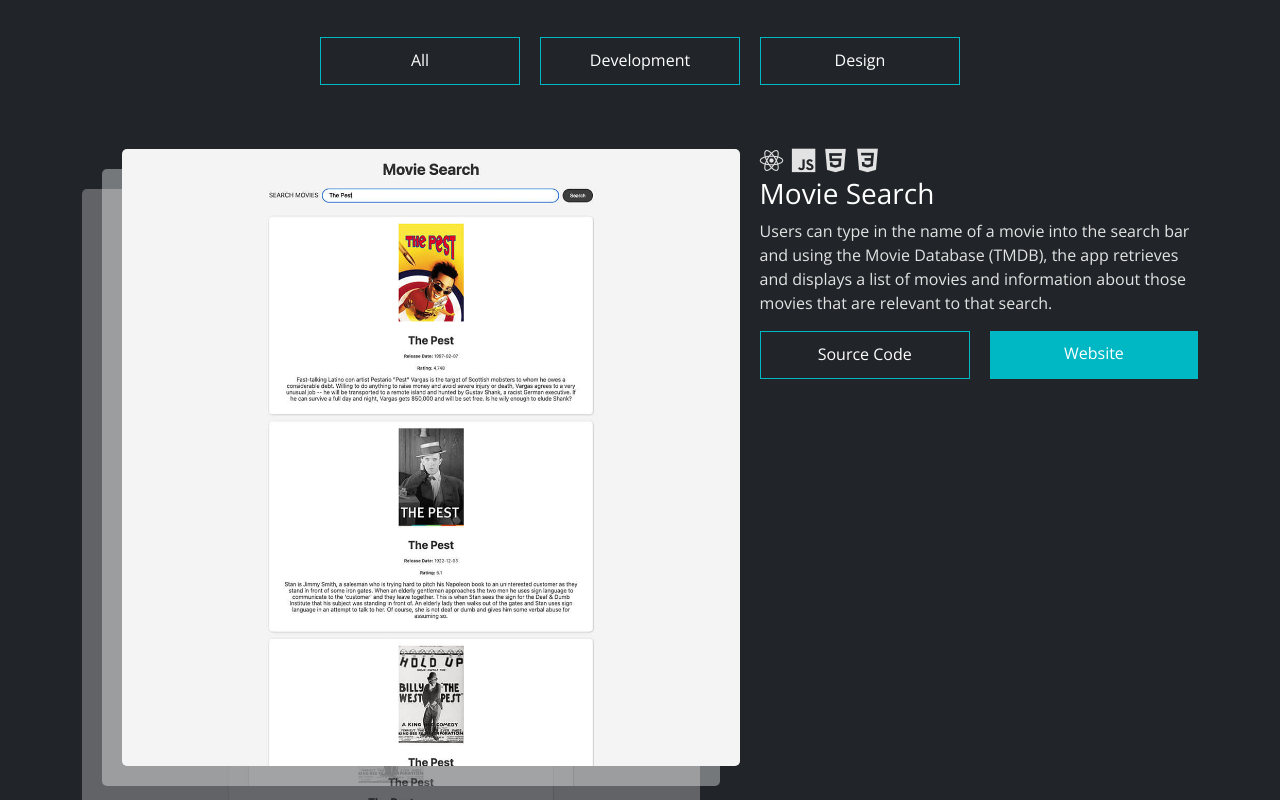
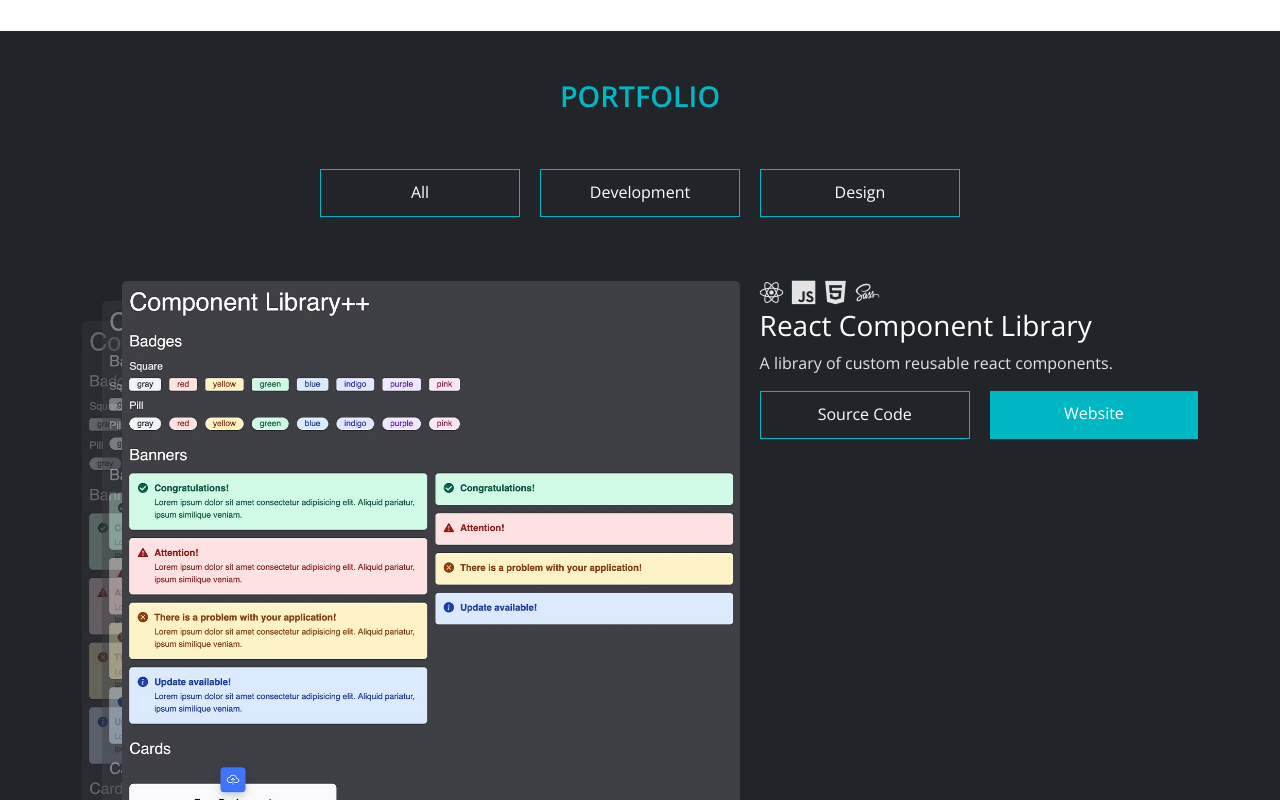
Before and after one commit to Bugs23/react-portfolio-website, a React (Vite) app: page / in a window 1280 px wide. Shown: the part 1200-2000 px from the top of the page. Built offline with nearby package versions, Linux system fonts and the light colour scheme; the HTML template or start-up script is replaced by a standard one.

Commit message:
Added project to portfolio section

```diff
--- a/src/App.css
+++ b/src/App.css
@@ -498,100 +498,6 @@ SKILLS
 
 
 /*********************************
-PORTFOLIO
-*********************************/
-
-/*-------- CARD LAYOUT --------*/
-.portfolio {
-    background: var(--primary-dark-gray);
-    color: var(--primary-light-gray);
-}
-
-.portfolio-project-container {
-    display: flex;
-    flex-direction: column;
-}
-
-.portfolio-card {
-    display: flex;
-    justify-content: space-between;
-    gap: 20px;
-}
-
-.portfolio-card-item-1 {
-    flex: 60%;
-}
-
-.portfolio-card-item-2 {
-    flex: 40%;
-}
-
-.portfolio-card.reverse {
-    flex-direction: row-reverse;
-}
-
-@media(max-width: 767px) {
-    .portfolio-card {
-        display: flex;
-        flex-direction: column;
-    }
-}
-
-.category-btn-container,
-.portfolio-btn-container {
-    display: flex;
-    justify-content: center;
-    gap: 20px;
-}
-
-.category-btn {
-    flex: 1; /* Make the buttons share equal width */
-    max-width: 200px; /* Set a maximum width for the buttons (adjust as needed) */
-    margin-bottom: 40px;
-}
-
-.portfolio-btn {
-    flex: 1; /* Make the buttons share equal width */
-    gap: 10px;
-}
-
-.project-image-container {
-    display: inline-block;
-    position: relative;
-    margin-left: 40px;
-    margin-bottom: 40px;
-}
-
-.project-image-container img {
-    border-radius: 5px;
-    overflow: hidden;
-}
-
-.project-image-container img:first-child {
-    position: absolute;
-    top: 0;
-    transform: translate(-40px,40px);
-    opacity: .3;
-}
-
-.project-image-container img:nth-child(2) {
-    position: absolute;
-    top: 0;
-    transform: translate(-20px,20px);
-    opacity: .4;
-}
-
-.project-image-container img:nth-child(3) {
-    position: relative;
-}
-
-.portfolio-icon {
-    font-size: 1.5em;
-}
-
-
-
-/*********************************
 EXPERIENCE
 *********************************/
 
--- a/src/App.jsx
+++ b/src/App.jsx
@@ -1,5 +1,4 @@
 import './App.css'
-import {BrowserRouter as Router, Link} from "react-router-dom"
 
 /* COMPONENTS */
 import Navbar from "./components/Navbar"
--- a/src/components/Experience.jsx
+++ b/src/components/Experience.jsx
@@ -1,7 +1,7 @@
-import { BsHourglassTop, BsBriefcaseFill } from "react-icons/bs";
-import { FaHourglassStart } from "react-icons/fa";
+import { BsHourglassTop, BsBriefcaseFill } from "react-icons/bs"
+import { FaHourglassStart } from "react-icons/fa"
 
-import { VerticalTimeline, VerticalTimelineElement }  from 'react-vertical-timeline-component';
+import { VerticalTimeline, VerticalTimelineElement }  from 'react-vertical-timeline-component'
 
 export default function Experience() {
     return (
--- a/src/components/Footer.jsx
+++ b/src/components/Footer.jsx
@@ -1,4 +1,4 @@
-import { useInView } from 'react-intersection-observer';
+import { useInView } from 'react-intersection-observer'
 
 export default function Footer() {
 
@@ -6,7 +6,7 @@ export default function Footer() {
     const { ref, inView } = useInView({
         triggerOnce: true,
         threshold: 0.2
-    });
+    })
 
     return (
         <footer className="footer">
--- a/src/components/Navbar.jsx
+++ b/src/components/Navbar.jsx
@@ -1,7 +1,7 @@
 import {useState} from "react"
-import {Link} from "react-scroll";
+import {Link} from "react-scroll"
 
-import logo from "/images/ru-logo.png";
+import logo from "/images/ru-logo.png"
 
 export default function Navbar() {
 
--- /dev/null
+++ b/src/components/Portfolio/Portfolio.css
@@ -0,0 +1,90 @@
+/*********************************
+PORTFOLIO
+*********************************/
+
+.portfolio {
+    background: var(--primary-dark-gray);
+    color: var(--primary-light-gray);
+}
+
+.portfolio-project-container {
+    display: flex;
+    flex-direction: column;
+}
+
+.portfolio-card {
+    display: flex;
+    justify-content: space-between;
+    gap: 20px;
+}
+
+.portfolio-card-item-1 {
+    flex: 60%;
+}
+
+.portfolio-card-item-2 {
+    flex: 40%;
+}
+
+.portfolio-card.reverse {
+    flex-direction: row-reverse;
+}
+
+@media(max-width: 767px) {
+    .portfolio-card {
+        display: flex;
+        flex-direction: column;
+    }
+}
+
+.category-btn-container,
+.portfolio-btn-container {
+    display: flex;
+    justify-content: center;
+    gap: 20px;
+}
+
+.category-btn {
+    flex: 1; /* Make the buttons share equal width */
+    max-width: 200px; /* Set a maximum width for the buttons */
+    margin-bottom: 40px;
+}
+
+.portfolio-btn {
+    flex: 1; /* Make the buttons share equal width */
+    gap: 10px;
+}
+
+.project-image-container {
+    display: inline-block;
+    position: relative;
+    margin-left: 40px;
+    margin-bottom: 40px;
+}
+
+.project-image-container img {
+    border-radius: 5px;
+    overflow: hidden;
+}
+
+.project-image-container img:first-child {
+    position: absolute;
+    top: 0;
+    transform: translate(-40px,40px);
+    opacity: .3;
+}
+
+.project-image-container img:nth-child(2) {
+    position: absolute;
+    top: 0;
+    transform: translate(-20px,20px);
+    opacity: .4;
+}
+
+.project-image-container img:nth-child(3) {
+    position: relative;
+}
+
+.portfolio-icon {
+    font-size: 1.5em;
+}
--- a/src/components/Portfolio/Portfolio.jsx
+++ b/src/components/Portfolio/Portfolio.jsx
@@ -1,6 +1,7 @@
 import {useEffect, useState} from "react"
-import PortfolioCard from "./PortfolioCard";
-import projectData from "./projectData";
+import PortfolioCard from "./PortfolioCard"
+import projectData from "./projectData"
+import "./Portfolio.css"
 
 export default function Portfolio() {
 
--- a/src/components/Portfolio/PortfolioCard.jsx
+++ b/src/components/Portfolio/PortfolioCard.jsx
@@ -1,4 +1,4 @@
-import { useInView } from 'react-intersection-observer';
+import { useInView } from 'react-intersection-observer'
 
 export default function PortfolioCard(props) {
 
@@ -8,9 +8,7 @@ export default function PortfolioCard(props) {
         threshold: 0.2
     }
 
-    const { ref: ref1, inView: inView1 } = useInView(inViewOptions);
-
-    const { ref: ref2, inView: inView2 } = useInView(inViewOptions);
+    const { ref: ref1, inView: inView1, ref: ref2, inView: inView2 } = useInView(inViewOptions);
 
 	return (
 		<div className={`portfolio-card pt-4 ${props.reverse ? 'reverse' : ''}`}>
--- a/src/components/Portfolio/projectData.jsx
+++ b/src/components/Portfolio/projectData.js
@@ -1,6 +1,22 @@
 export default [
     {
         id: 1,
+        category: "development",
+        title: "React Component Library",
+        tools: [
+            "devicon-react-original",
+            "devicon-javascript-plain",
+            "devicon-html5-plain",
+            "devicon-sass-original",
+            "devicon-tailwindcss-original"
+        ],
+        description: "A library of custom reusable react components.",
+        projectImg: "component-library.jpg",
+        repoUrl: "https://github.com/Bugs23/React-Component-Library",
+        demoUrl: "https://sparkly-salamander-d438e6.netlify.app/"
+    },
+    {
+        id: 2,
         category: "development",
         title: "Movie Search",
         tools: [
@@ -15,7 +31,7 @@ export default [
         demoUrl: "https://spiffy-meerkat-555c1d.netlify.app"
     },
     {
-        id: 2,
+        id: 3,
         category: "development",
         title: "Meme Generator",
         tools: [
@@ -30,7 +46,7 @@ export default [
         demoUrl: "https://cheery-treacle-8efe5a.netlify.app"
     },
     {
-        id: 3,
+        id: 4,
         category: "development",
         title: "Notes App",
         tools: [
@@ -45,7 +61,7 @@ export default [
         demoUrl: "https://cheery-treacle-8efe5a.netlify.app"
     },
     {
-        id: 4,
+        id: 5,
         category: "development",
         title: "Pic Some",
         tools: [
@@ -60,7 +76,7 @@ export default [
         demoUrl: "https://guileless-tulumba-1aa7c2.netlify.app/"
     },
     {
-        id: 5,
+        id: 6,
         category: "design",
         title: "Boost Mobile Privacy Premium Landing Page",
         tools: [
@@ -72,7 +88,7 @@ export default [
         projectImg: "boost-privacy-premium.jpg"
     },
     {
-        id: 6,
+        id: 7,
         category: "design",
         title: "Boost Mobile Plans Page",
         tools: [
@@ -84,7 +100,7 @@ export default [
         projectImg: "boost-plans-page.jpg",
     },
     {
-        id: 7,
+        id: 8,
         category: "design",
         title: "Boost Mobile Offers Page",
         tools: [
@@ -96,7 +112,7 @@ export default [
         projectImg: "boost-offers-page.jpg",
     },
     {
-        id: 8,
+        id: 9,
         category: "design",
         title: "Jeep Wrangler Model Research Page",
         tools: [
@@ -110,7 +126,7 @@ export default [
         projectImg: "2018-jeep-wrangler.jpg"
     },
     {
-        id: 9,
+        id: 10,
         category: "design",
         title: "Cutrubus Buy Vs Lease Page",
         tools: [
@@ -124,7 +140,7 @@ export default [
         projectImg: "buy-vs-lease-full.jpg",
     },
     {
-        id: 10,
+        id: 11,
         category: "design",
         title: "Zook Motor's History Page",
         tools: [
--- a/src/components/Skills.jsx
+++ b/src/components/Skills.jsx
@@ -1,13 +1,8 @@
-import { useInView } from 'react-intersection-observer';
+import { useInView } from "react-intersection-observer"
 
 /* ICONS */
-import { DiHtml5 } from "react-icons/di";
-import { DiCss3 } from "react-icons/di";
-import { DiJavascript } from "react-icons/di";
-import { DiReact } from "react-icons/di";
-import { DiBootstrap } from "react-icons/di";
-import { DiPhotoshop } from "react-icons/di";
-import { DiIllustrator } from "react-icons/di";
+import { DiHtml5, DiCss3, DiJavascript, DiReact, DiBootstrap, DiPhotoshop, DiIllustrator} from "react-icons/di"
+import { SiTailwindcss } from "react-icons/si"
 
 
 export default function Skills() {
@@ -18,19 +13,16 @@ export default function Skills() {
         threshold: 0.2
     }
 
-    const { ref: ref1, inView: inView1 } = useInView(inViewOptions);
-
-    const { ref: ref2, inView: inView2 } = useInView(inViewOptions);
-
-    const { ref: ref3, inView: inView3 } = useInView(inViewOptions);
-
-    const { ref: ref4, inView: inView4 } = useInView(inViewOptions);
-
-    const { ref: ref5, inView: inView5 } = useInView(inViewOptions);
-
-    const { ref: ref6, inView: inView6 } = useInView(inViewOptions);
-
-    const { ref: ref7, inView: inView7 } = useInView(inViewOptions);
+    const {
+        ref: ref1, inView: inView1,
+        ref: ref2, inView: inView2,
+        ref: ref3, inView: inView3,
+        ref: ref4, inView: inView4,
+        ref: ref5, inView: inView5,
+        ref: ref6, inView: inView6,
+        ref: ref7, inView: inView7,
+        ref: ref8, inView: inView8
+    } = useInView(inViewOptions)
 
     return (
         <div id="skills" className="skills section-wrapper">
@@ -58,20 +50,25 @@ export default function Skills() {
                     </div>
 
                     <div className={`skills-tile text-center rounded bg-dark p-2 ${inView5 ? 'bounce-in-left' : 'hidden-effect'}`} ref={ref5}>
+                        <SiTailwindcss className="skills-icon" />
+                        <p className="mb-2">TAILWIND</p>
+                    </div>
+                    <div className={`skills-tile text-center rounded bg-dark p-2 ${inView5 ? 'bounce-in-right' : 'hidden-effect'}`} ref={ref6}>
                         <DiBootstrap className="skills-icon" />
                         <p className="mb-2">BOOTSTRAP</p>
                     </div>
 
-                    <div className={`skills-tile text-center rounded bg-dark p-2 ${inView6 ? 'bounce-in-right' : 'hidden-effect'}`} ref={ref6}>
+                    <div className={`skills-tile text-center rounded bg-dark p-2 ${inView6 ? 'bounce-in-left' : 'hidden-effect'}`} ref={ref7}>
                         <DiPhotoshop className="skills-icon" />
                         <p className="mb-2">PHOTOSHOP</p>
                     </div>
 
-                    <div className={`skills-tile text-center rounded bg-dark p-2 ${inView7 ? 'bounce-in-left' : 'hidden-effect'}`} ref={ref7}>
+                    <div className={`skills-tile text-center rounded bg-dark p-2 ${inView7 ? 'bounce-in-right' : 'hidden-effect'}`} ref={ref8}>
                         <DiIllustrator className="skills-icon" />
                         <p className="mb-2">ILLUSTRATOR</p>
                     </div>
-                </div></div>
+                </div>
             </div>
+        </div>
     )
 }
```
Also changed, not shown: src/components/Header.jsx (+4 -4 lines), public/images/component-library.jpg (added).
